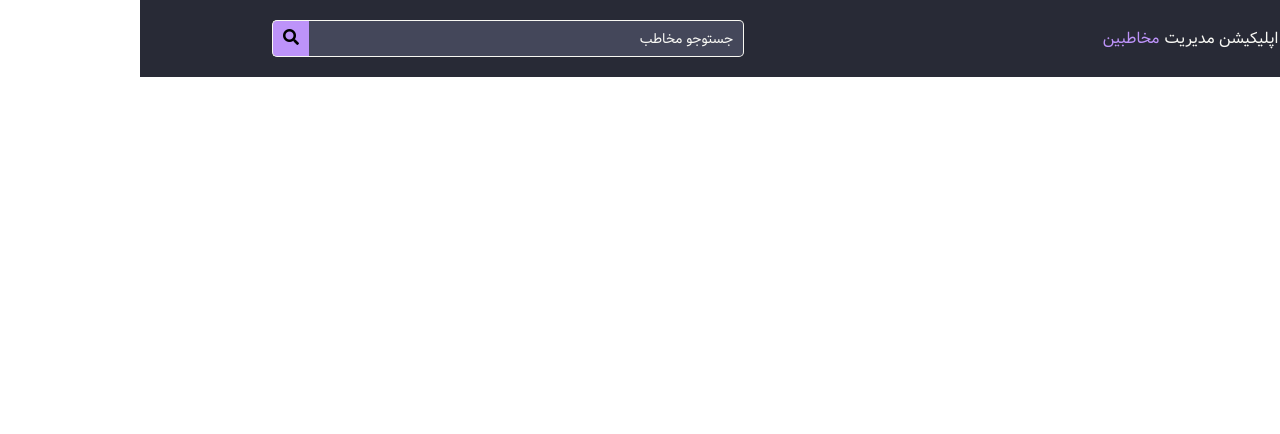
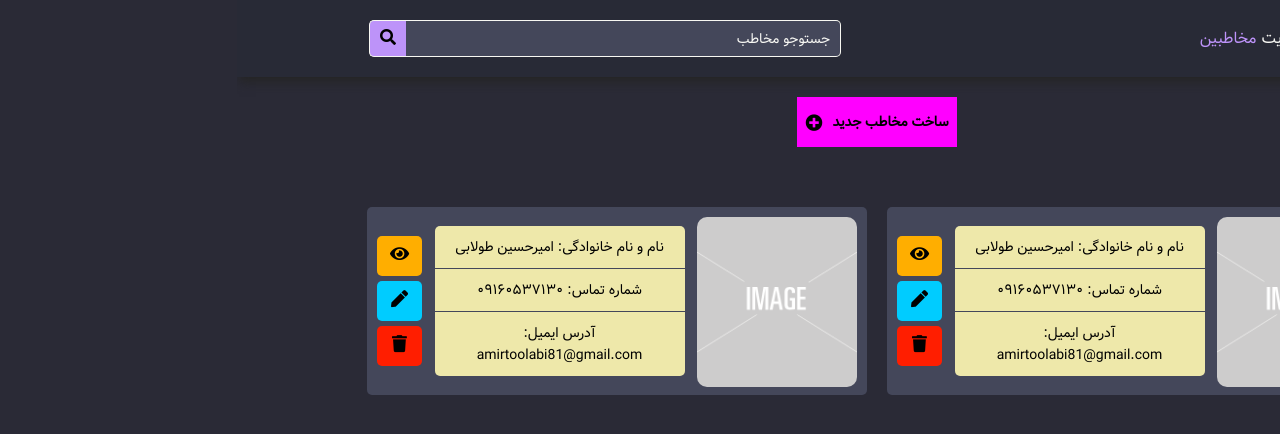
Before and after one commit to Amir-Toolabi-pro/Contact, a React (Create React App) app: page / in a window 1280 px wide. Shown: the top 434 px of the page. Built offline with nearby package versions, Linux system fonts and the light colour scheme.

Commit message:
card Designing

```diff
--- a/public/index.css
+++ b/public/index.css
@@ -21,6 +21,7 @@ body{
   font-family: "Vazir" , Tahoma;
   margin: 0;
   padding: 0;
+  background-color: #2a2a36;
 }
 
 input{
--- a/src/App.js
+++ b/src/App.js
@@ -1,13 +1,14 @@
 import React from 'react';
 
 //components
-import Navbar from './components/Navbar';
+import Contact from './components/contact/Contact';
+
 
 
 const App = () => {
   return (
     <>
-        <Navbar/>
+      <Contact/>
     </>
    );
 }
--- /dev/null
+++ b/src/components/contact/Contact.jsx
@@ -0,0 +1,20 @@
+
+import Navbar from "../Navbar";
+import AddContact from "./cards/AddContact";
+import CardMap from "./cards/CardMap";
+
+import "../../styles/contact.css"
+
+const Contact = () => {
+  return (
+    <>
+      <Navbar/>
+      <AddContact/>
+      <section className="contact_body" >
+        <CardMap/>
+      </section>
+    </>
+  );
+}
+
+export default Contact;
--- /dev/null
+++ b/src/components/contact/cards/AddContact.jsx
@@ -0,0 +1,18 @@
+
+
+import "../../../styles/addcontact.css"
+
+const AddContact = () => {
+  return (
+    <>
+      <div className="btn_add_contact">
+        <button>
+          ساخت مخاطب جدید {" "} {" "} {" "}
+          <i className="fa fa-plus-circle" />
+        </button>
+      </div>
+    </>
+   );
+}
+
+export default AddContact;
--- /dev/null
+++ b/src/components/contact/cards/Card.jsx
@@ -0,0 +1,33 @@
+
+
+import "../../../styles/card.css"
+
+import prof from "../../../images/img-placeholder.png"
+
+const Card = () => {
+  return (
+    <>
+      <div className="card">
+        <div className="cardbody">
+          <div className="imgcard">
+            <img src={prof} alt="" />
+          </div>
+          <div className="infocard">
+            <ul>
+              <li>نام و نام خانوادگی: امیرحسین طولابی</li>
+              <li>شماره تماس: ۰۹۱۶۰۵۳۷۱۳۰</li>
+              <li>آدرس ایمیل: amirtoolabi81@gmail.com</li>
+            </ul>
+          </div>
+          <div className="btnscard">
+            <button className="showInfo" ><i className="fa fa-eye" /></button>
+            <button className="editInfo" ><i className="fa fa-pen" /></button>
+            <button className="deleteInfo" ><i className="fa fa-trash" /></button>
+          </div>
+        </div>
+      </div>
+    </>
+  );
+}
+
+export default Card;
--- /dev/null
+++ b/src/components/contact/cards/CardMap.jsx
@@ -0,0 +1,17 @@
+import Card from "./Card";
+
+import "../../../styles/cardmap.css"
+
+
+const CardMap = () => {
+  return (
+    <>
+      <div className="cards_holder">
+        <Card />
+        <Card />
+      </div>
+    </>
+  );
+}
+
+export default CardMap;
--- /dev/null
+++ b/src/styles/addcontact.css
@@ -0,0 +1,27 @@
+
+.btn_add_contact{
+  width: 100%;
+  display: flex;
+  justify-content: center;
+  height: fit-content;
+  margin: 20px 0 50px;
+}
+
+.btn_add_contact button{
+  display: flex;
+  justify-content: center;
+  align-items: center;
+  box-sizing: border-box;
+  width: 160px;
+  height: 50px;
+  background-color: rgb(255, 0, 255);
+  outline: none;
+  border: none;
+  font-size: 14px;
+  font-weight: 600;
+}
+
+.btn_add_contact button i{
+  font-size: 17px;
+  margin-right: 10px;
+}
--- /dev/null
+++ b/src/styles/card.css
@@ -0,0 +1,92 @@
+
+.card{
+  width: 500px;
+  background-color: #44475a;
+  border-radius: 5px;
+  box-sizing: border-box;
+  padding: 0 10px;
+  margin: 10px;
+  box-sizing: border-box;
+}
+
+.card .cardbody{
+  width: 100%;
+  display: flex;
+  align-items: center;
+  justify-content: space-between;
+  box-sizing: border-box;
+}
+
+.card .cardbody .imgcard{
+  width: fit-content;
+}
+
+.card .cardbody .imgcard img{
+  width: 160px;
+  height: 170px;
+  object-fit: cover;
+  border-radius: 10px;
+  margin-top: 10px;
+}
+
+.card .cardbody .infocard{
+  width: 250px;
+}
+
+.card .cardbody .infocard ul{
+  width: 100%;
+  box-sizing: border-box;
+}
+
+.card .cardbody .infocard ul li{
+  width: 100%;
+  height: fit-content;
+  border-bottom: 1px solid #44475a;
+  padding: 10px 8px;
+  background-color: palegoldenrod;
+  box-sizing: border-box;
+  font-size: 14px;
+  text-align: center;
+}
+
+.card .cardbody .infocard ul li:nth-child(1){
+  border-radius: 5px 5px 0 0;
+}
+
+.card .cardbody .infocard ul li:nth-last-child(1){
+  border-radius: 0 0 5px 5px;
+  border: none;
+}
+
+.card .cardbody .btnscard{
+  width: fit-content;
+  height: 100%;
+  display: flex;
+  flex-direction: column;
+  align-items: center;
+  justify-content: space-between;
+}
+
+.card .cardbody .btnscard button{
+  width: 45px;
+  height: 40px;
+  cursor: pointer;
+  outline: none;
+  border: none;
+  border-radius: 5px;
+}
+.card .cardbody .btnscard .showInfo{
+  background-color: rgb(255, 174, 0);
+}
+.card .cardbody .btnscard .editInfo{
+  background-color: rgb(0, 204, 255);
+  margin: 5px 0;
+}
+.card .cardbody .btnscard .deleteInfo{
+  background-color: rgb(255, 30, 0);
+}
+
+.card .cardbody .btnscard button i{
+  background-color: none;
+  font-size: 17px;
+}
--- /dev/null
+++ b/src/styles/cardmap.css
@@ -0,0 +1,10 @@
+
+
+.cards_holder{
+  width: 100%;
+  height: fit-content;
+  margin: 0 auto;
+  display: flex;
+  justify-content: center;
+  flex-wrap: wrap;
+}
--- /dev/null
+++ b/src/styles/contact.css
@@ -0,0 +1,6 @@
+
+
+.contact_body{
+  width: 85%;
+  margin: 0 auto;
+}
--- a/src/styles/navbar.css
+++ b/src/styles/navbar.css
@@ -1,6 +1,9 @@
 nav {
   width: 100%;
   background-color: #282a36;
+  box-shadow: 0px 7px 10px -2px rgba(37, 37, 37);
+  -webkit-box-shadow: 0px 7px 10px -2px rgb(37, 37, 37);
+  -moz-box-shadow: 0px 7px 10px -2px rgba(37, 37, 37);
 }
 
 nav .container {
@@ -29,7 +32,7 @@ nav .container .nav_title p span {
   margin-right: 5px;
 }
 
-nav .container .nav_title p i{
+nav .container .nav_title p i {
   margin-left: 5px;
   color: #bd93f9;
   font-size: 20px;
```
Also changed, not shown: src/images/img-placeholder.png (added).
